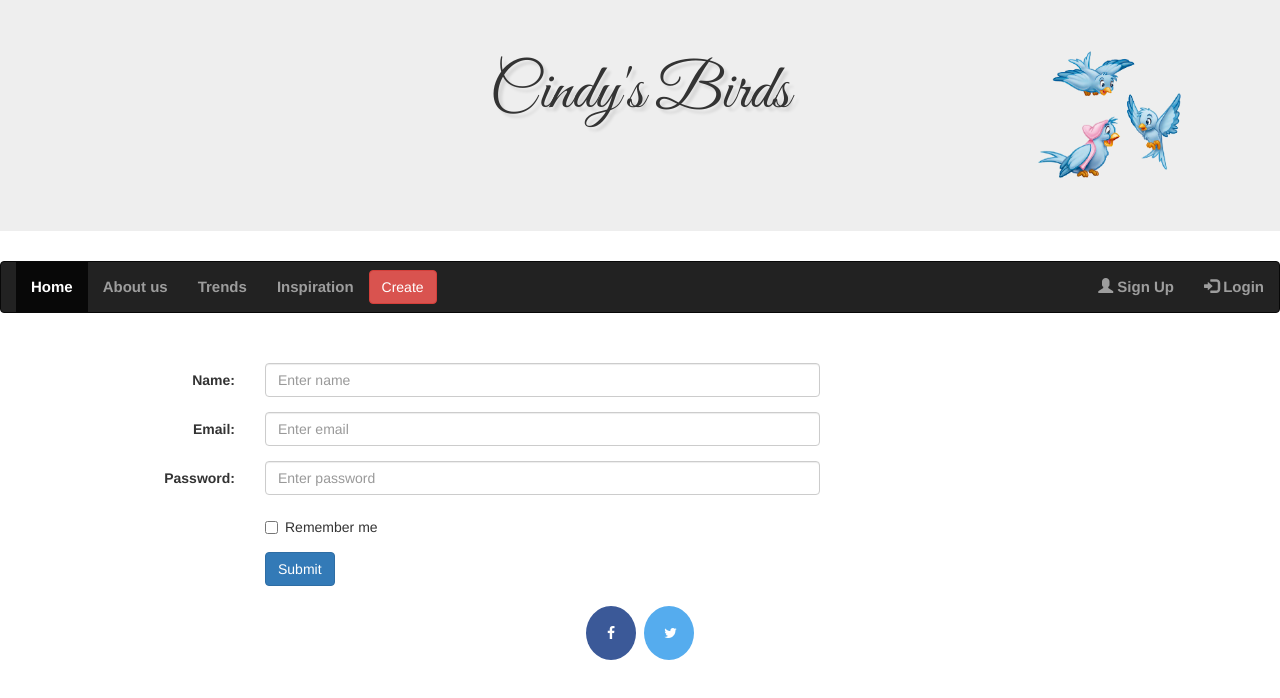
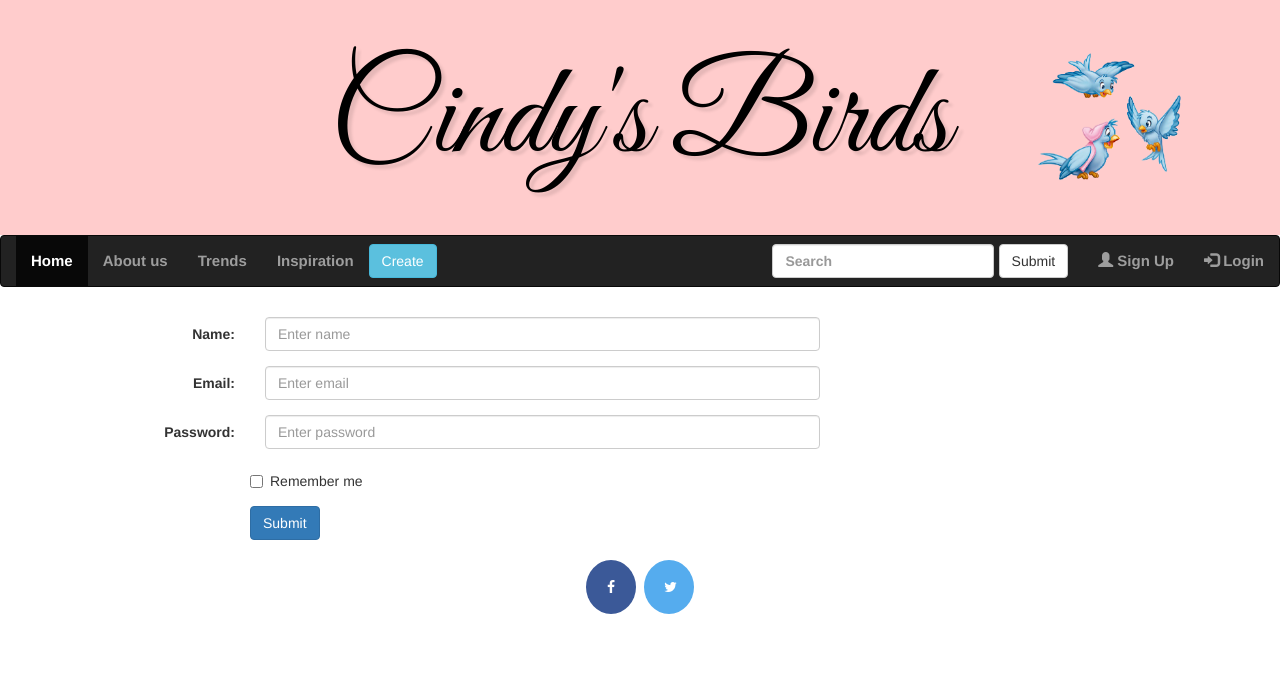
Before and after one commit to InesK98/Cindys-Birds, a plain HTML site: page signup.html in a window 1280 px wide. Drawn offline with nearby package versions, Linux system fonts and the light colour scheme.

Commit message:
Last minute

```diff
--- a/signup.html
+++ b/signup.html
@@ -1,16 +1,29 @@
 <!DOCTYPE html>
 <html lang="en" dir="ltr">
 <head>
+  <!--Title -->
   <title>Cindy's Birdies</title>
+
+  <!--Title icon -->
+  <link rel="shortcut icon" type="image/x-icon" href="dress.png" />
+
+  <!--Bootstrap CSS links-->
   <link href="css/bootstrap.css" rel="stylesheet">
+  <link href="/css/bootstrap.min.css" rel="stylesheet">
+
+  <!--Personal CSS link -->
   <link href="css/CB.css" rel="stylesheet">
-  <link href="/css/bootstrap.min.css" rel="stylesheet">
+
+  <!--Bootstrap JS link -->
   <link href="js/bootstrap.min.js" rel="text/javascript">
-  <link rel="stylesheet" href="https://cdnjs.cloudflare.com/ajax/libs/font-awesome/4.7.0/css/font-awesome.min.css">
+
+  <!--External Links -->
+  <link rel="stylesheet" href="https://cdnjs.cloudflare.com/ajax/libs/font-awesome/4.7.0/css/font-awesome.min.css"><!--Bootstrap font link -->
   <script src="https://ajax.googleapis.com/ajax/libs/jquery/3.3.1/jquery.min.js"></script>
   <script src="https://maxcdn.bootstrapcdn.com/bootstrap/3.3.7/js/bootstrap.min.js"></script>
   <meta http-equiv="X-UA-Compatible" content="IE=edge">
   <meta name="viewport" content="width=device-width, initial-scale=1">
+  <link href='http://fonts.googleapis.com/css?family=Cookie' rel='stylesheet' type='text/css'>
 </head>
 
 <!--Javascript -->
@@ -76,17 +89,27 @@
   <nav class="navbar navbar-inverse">
     <div class="container-fluid">
       <ul class="nav navbar-nav">
+        <!--Home button-->
         <li class="active"><a href="index.html">Home</a></li>
         <li><a href="index.html">About us</a></li>
         <li><a href="index.html">Trends</a></li>
         <li><a href="#">Inspiration</a></li>
       </ul>
+      <!--Signup/login links -->
       <ul class="nav navbar-nav navbar-right">
         <li><a href="singup.html"><span class="glyphicon glyphicon-user"></span> Sign Up</a></li>
         <li><a href="#"><span class="glyphicon glyphicon-log-in"></span> Login</a></li>
       </ul>
-    <button class="btn btn-danger navbar-btn">Create</button>
-  </div>
+      <!--Search bar-->
+      <form class="navbar-form navbar-right" action="/action_page.php">
+        <div class="form-group">
+          <input type="text" class="form-control" placeholder="Search">
+        </div>
+        <button type="submit" class="btn btn-default">Submit</button>
+      </form>
+      <!--CREATE button -->
+      <button class="btn btn-info navbar-btn">Create</button>
+    </div>
   </nav>
 
   <br>
```
Also changed, not shown: index.html (+3 -2 lines).
